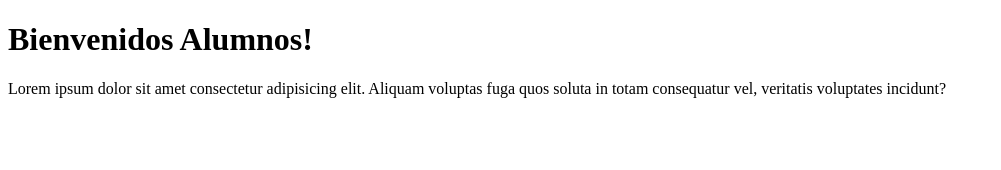
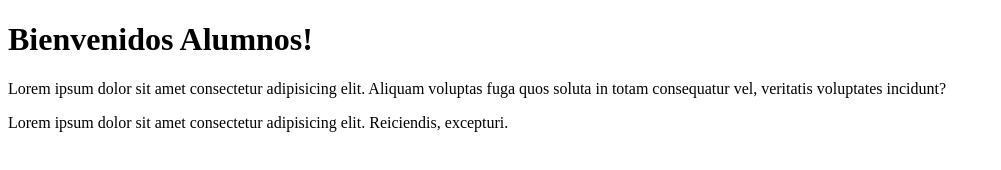
Before and after one commit to FernandoMoyano2121/Icaro-0426-Full-Stack, a plain HTML site: page Clase_08/index.html in a window 1280 px wide. Shown: the whole page, without its empty margins (0-1001 px from the left). Drawn offline with Linux system fonts and the light colour scheme.

Commit message:
cambios desde rama1

```diff
--- a/Clase_08/index.html
+++ b/Clase_08/index.html
@@ -12,5 +12,9 @@
       Lorem ipsum dolor sit amet consectetur adipisicing elit. Aliquam voluptas
       fuga quos soluta in totam consequatur vel, veritatis voluptates incidunt?
     </p>
+    <p>
+      Lorem ipsum dolor sit amet consectetur adipisicing elit. Reiciendis,
+      excepturi.
+    </p>
   </body>
 </html>
```
